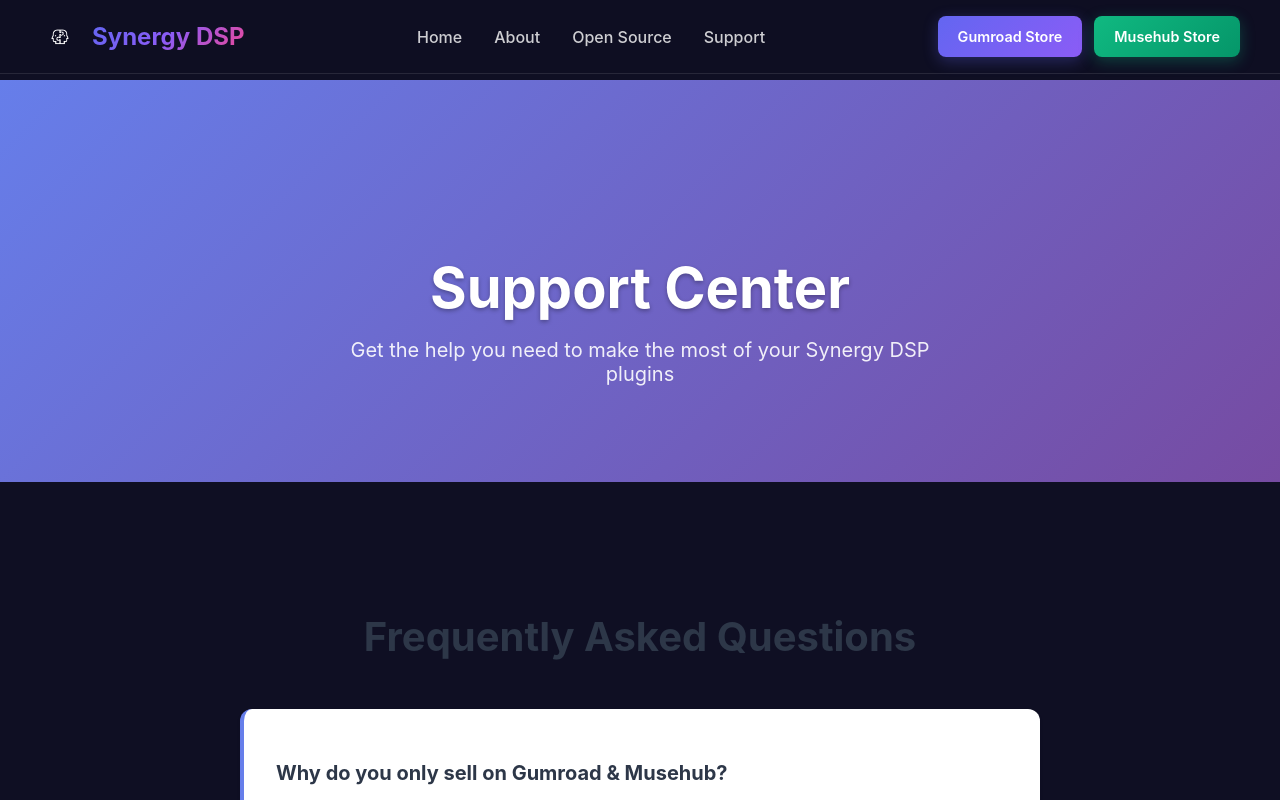
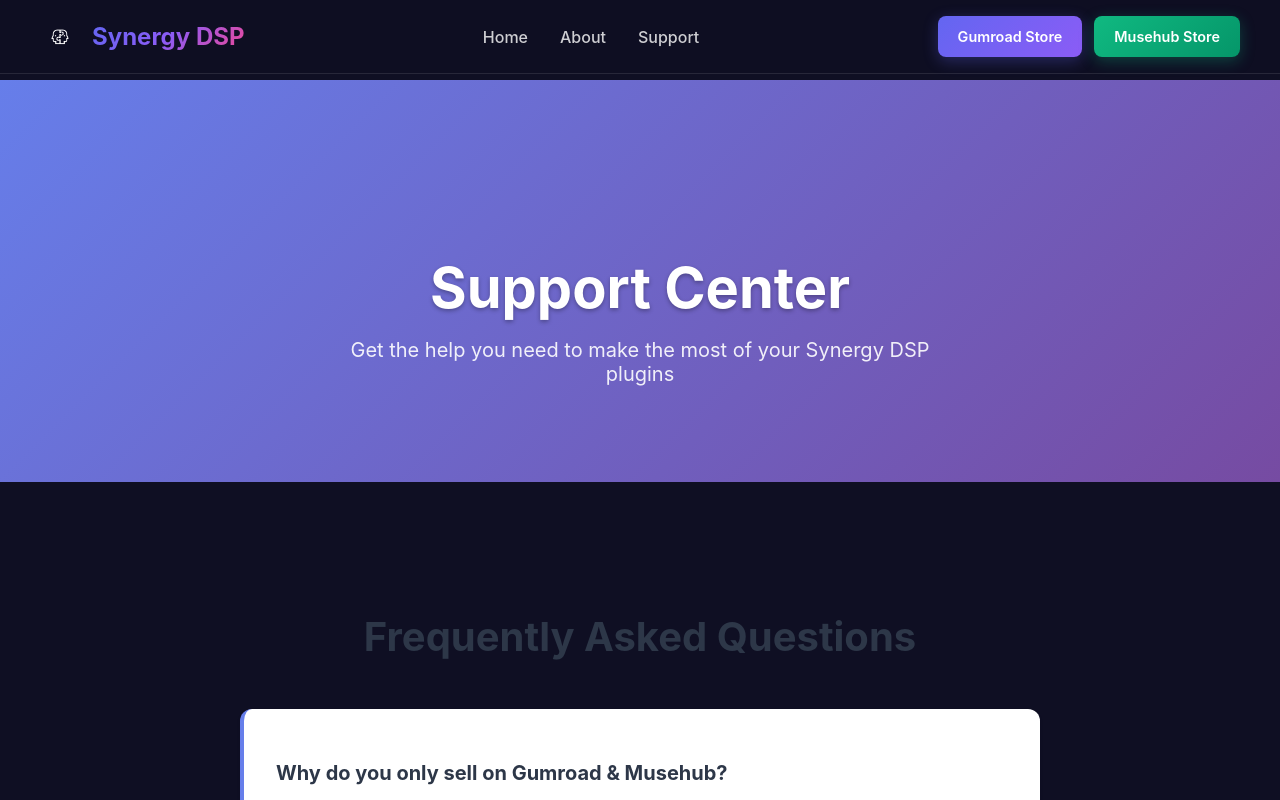
Before and after one commit to synergy-global/site, a SvelteKit app: page /support in a window 1280 px wide. Shown: the top 800 px of the page. Built offline with nearby package versions, Linux system fonts and the light colour scheme.

Commit message:
hide oss

```diff
--- a/src/routes/+layout.svelte
+++ b/src/routes/+layout.svelte
@@ -28,7 +28,7 @@
 		<nav class="nav">
 			<a href="/" class="nav-link">Home</a>
 			<a href="/about" class="nav-link">About</a>
-			<a href="/open-source" class="nav-link">Open Source</a>
+			<!-- <a href="/open-source" class="nav-link">Open Source</a> -->
 			<a href="/support" class="nav-link">Support</a>
 		</nav>
 
```
Also changed, not shown: 1 other file (tests, documents, lock files or other folders).
